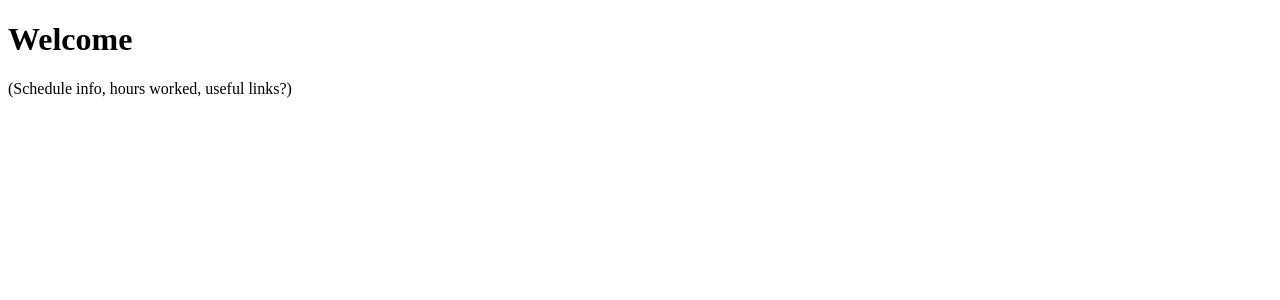
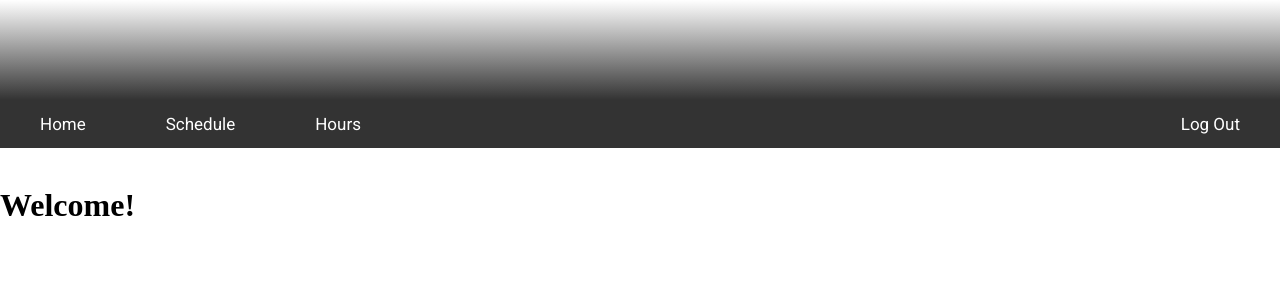
Before and after one commit to thatoneddrguy/Tuffy_Time, a PHP site: page /home.php in a window 1280 px wide. Shown: the top 300 px of the page. Run offline with PHP 8.4, Linux system fonts and the light colour scheme; data that the repository does not hold is empty.

Commit message:
made changes to homepage UI and made a style sheet for homepage

```diff
--- a/home.php
+++ b/home.php
@@ -1,6 +1,10 @@
 <!DOCTYPE html>
 <html>
 	<head>
+		<title>Home Page</title>
+		<link rel="stylesheet" href="include/home_style.css">
+		<!-- This link is for being able to use the "Roboto font" -->
+		<link href="https://fonts.googleapis.com/css?family=Roboto&display=swap" rel="stylesheet">
 		<?php
 		$endpoint = 'tuffy-time.c17u2x0cmg40.us-east-1.rds.amazonaws.com';
 		$username = 'admin';
@@ -15,10 +19,21 @@
 		?>
 	</head>
 	<body>
-        <div class="bg-image"></div>
+        <!--
+		<div class="bg-image"></div>
         <div class="login">
             <h1>Welcome</h1>
 			<p>(Schedule info, hours worked, useful links?)</p>
         </div>
+		-->
+		<div class="menu_image"></div>
+		<ul>
+			<li><a href="home.php">Home</a></li>
+			<li><a href="">Schedule</a></li>
+			<li><a href="">Hours</a></li>
+			<li><a href="index.php">Log Out</a></li>
+		</ul>
+		<br>
+		<h1>Welcome!</h1>
     </body>
 </html>
--- /dev/null
+++ b/include/home_style.css
@@ -0,0 +1,51 @@
+body {
+    margin: 0;
+}
+
+.menu_image {
+    background-image: linear-gradient(to top,#333, white);
+    height: 100px;
+    width: 100%;
+    top: 0;
+    left: 0;
+}
+
+
+/* Set up for navigation bar */
+ul {
+    /* Gets rid of the bullet points */
+    list-style-type: none;
+    margin: 0;
+    padding: 0;
+    background-color:#333;
+    overflow: hidden;
+    left: 0;
+    width: 100%;
+}
+
+/* Organize Button Layout */
+li a {
+    display: block;
+    text-align: center;
+    color: white;
+    padding: 14px 40px;
+    /* Gets rid of underline link */
+    text-decoration: none;
+    font-family: "Roboto";
+    font-size: 17px;
+}
+
+/* Makes buttons go from left to right */
+li {
+    float: left;
+}
+
+/* Moves log out button to the right */
+li:last-child {
+    float: right;
+    border-right: none;
+}
+
+li a:hover {
+    background-color: #1089ff;
+}
--- a/include/style.css
+++ b/include/index_style.css
@@ -58,4 +58,5 @@ input[type=submit] {
 html , body {
     height:100%;
     width:100%;
+    margin: 0;
 }
--- a/index.php
+++ b/index.php
@@ -2,7 +2,7 @@
 <html>
 	<head>
 		<title>Tuffy Time Portal</title>
-		<link rel="stylesheet" href="include/style.css">
+		<link rel="stylesheet" href="include/index_style.css">
 		<!-- This link is for being able to use the "Roboto font" -->
 		<link href="https://fonts.googleapis.com/css?family=Roboto&display=swap" rel="stylesheet">
 	</head>
```
